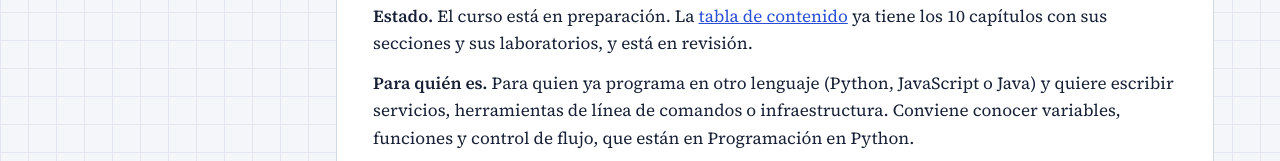
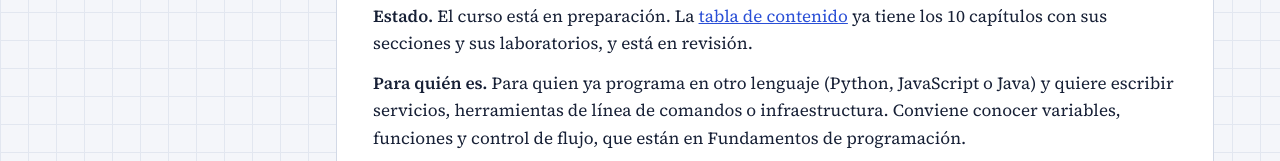
Before and after one commit to aaramirez/go, a plain HTML site: page index.html in a window 1280 px wide. Shown: the part 520-681 px from the top of the page. Drawn offline with nearby package versions, Linux system fonts and the light colour scheme.

Commit message:
Tabla de contenido según el grafo de computación: temas que pasan a su curso dueño

```diff
--- a/index.html
+++ b/index.html
@@ -39,7 +39,7 @@ height="0" width="0" style="display:none;visibility:hidden"></iframe></noscript>
   <h2>Cómo usar este curso</h2>
   <div class="prose">
     <p><b>Estado.</b> El curso está en preparación. La <a href="temario.html">tabla de contenido</a> ya tiene los 10 capítulos con sus secciones y sus laboratorios, y está en revisión.</p>
-    <p><b>Para quién es.</b> Para quien ya programa en otro lenguaje (Python, JavaScript o Java) y quiere escribir servicios, herramientas de línea de comandos o infraestructura. Conviene conocer variables, funciones y control de flujo, que están en Programación en Python.</p>
+    <p><b>Para quién es.</b> Para quien ya programa en otro lenguaje (Python, JavaScript o Java) y quiere escribir servicios, herramientas de línea de comandos o infraestructura. Conviene conocer variables, funciones y control de flujo, que están en Fundamentos de programación.</p>
     <p><b>Cómo está hecho.</b> Un mismo programa recorre el curso: un verificador de servicios que revisa una lista de direcciones. Empieza secuencial, se vuelve concurrente con goroutines, aprende a cancelar con context, se prueba, se compila en un solo binario y termina como un pequeño servicio HTTP. Cada capítulo tiene laboratorios interactivos y prácticas en la terminal.</p>
   </div>
 </section>
```
Also changed, not shown: temario.html (+1 -1 lines).
